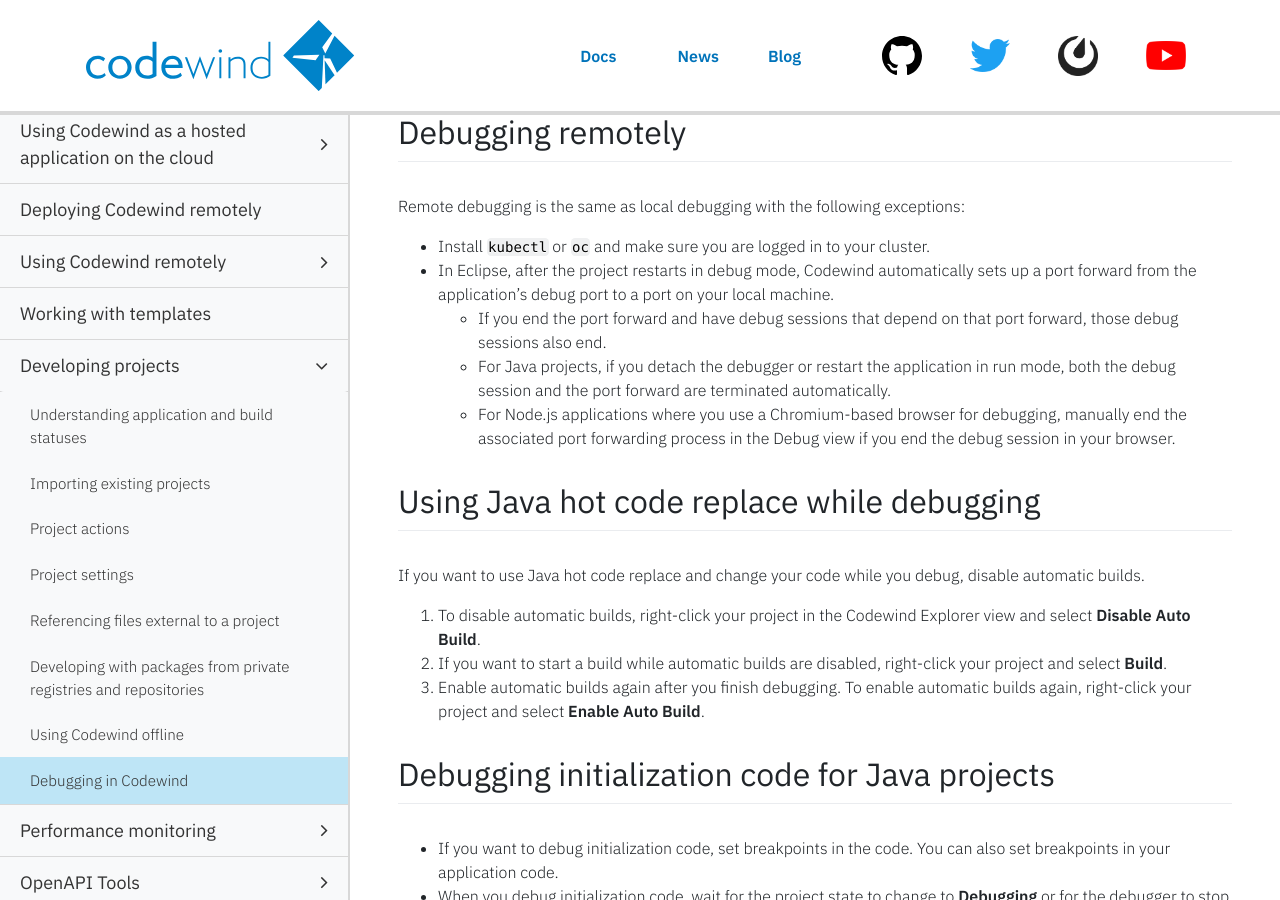
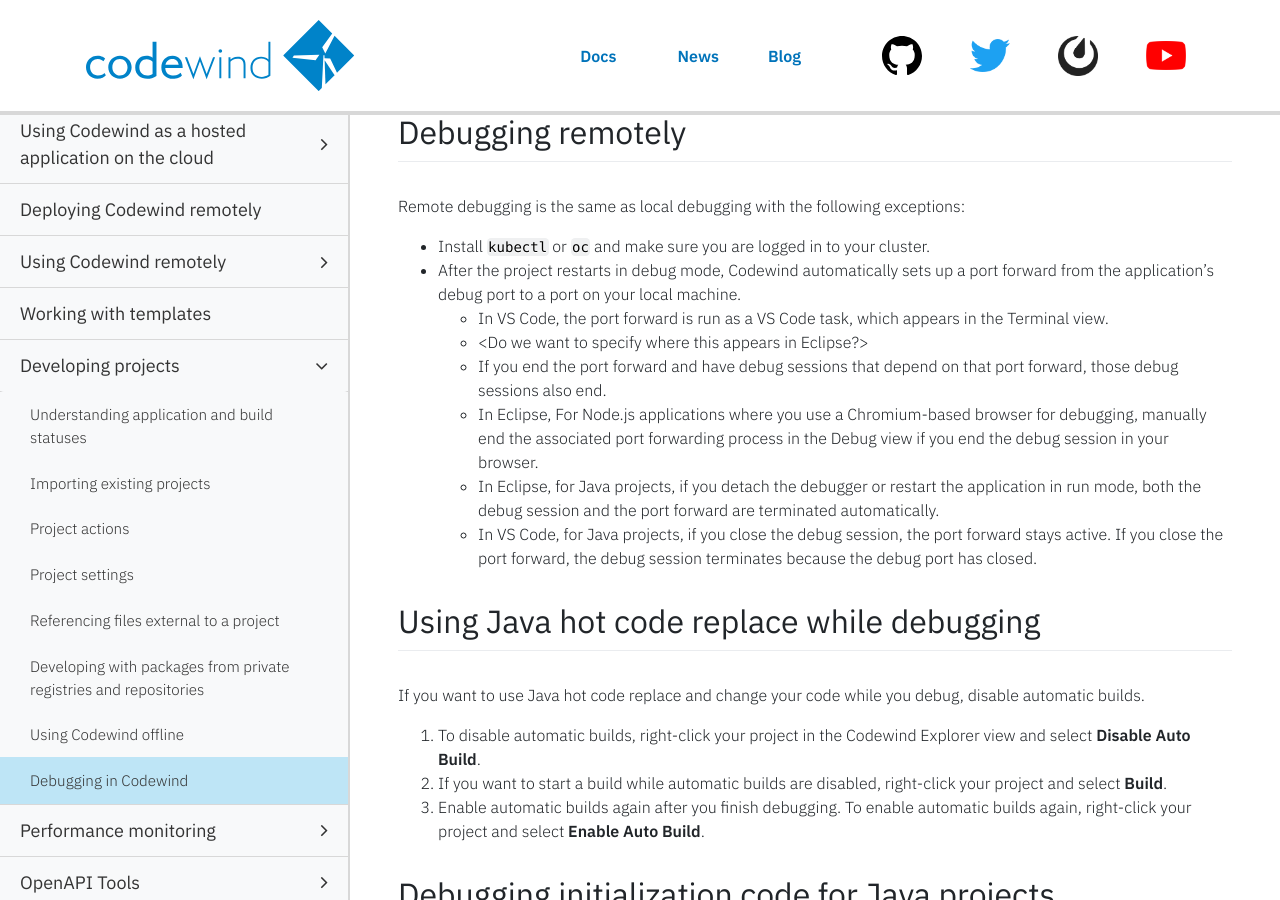
Before and after one commit to eclipse-archived/codewind-docs, a Jekyll site: the page built from docs/_documentations/debugging.md, in a window 1280 px wide and 900 px high, scrolled down 455 px. Built offline with Jekyll 4.4.1, drawn with Linux system fonts in a browser that asks for light colours; nearby versions of some CDN libraries; comment, search, counter and statistics services are not loaded.

Commit message:
Adding changes from developer
Signed-off-by: Sarah Ishida <sishida@us.ibm.com>

```diff
--- a/docs/_documentations/debugging.md
+++ b/docs/_documentations/debugging.md
@@ -21,10 +21,14 @@ Complete the following steps to debug in Codewind applications:
 ## Debugging remotely
 Remote debugging is the same as local debugging with the following exceptions:
 - Install `kubectl` or `oc` and make sure you are logged in to your cluster.
-- In Eclipse, after the project restarts in debug mode, Codewind automatically sets up a port forward from the application's debug port to a port on your local machine.
+- After the project restarts in debug mode, Codewind automatically sets up a port forward from the application's debug port to a port on your local machine.
+   - In VS Code, the port forward is run as a VS Code task, which appears in the Terminal view.
+   - <Do we want to specify where this appears in Eclipse?>
    - If you end the port forward and have debug sessions that depend on that port forward, those debug sessions also end.
-   - For Java projects, if you detach the debugger or restart the application in run mode, both the debug session and the port forward are terminated automatically.
-   - For Node.js applications where you use a Chromium-based browser for debugging, manually end the associated port forwarding process in the Debug view if you end the debug session in your browser.
+   - In Eclipse, For Node.js applications where you use a Chromium-based browser for debugging, manually end the associated port forwarding process in the Debug view if you end the debug session in your browser.
+   - In Eclipse, for Java projects, if you detach the debugger or restart the application in run mode, both the debug session and the port forward are terminated automatically.
+   - In VS Code, for Java projects, if you close the debug session, the port forward stays active.
+If you close the port forward, the debug session terminates because the debug port has closed.
 
 ## Using Java hot code replace while debugging
 If you want to use Java hot code replace and change your code while you debug, disable automatic builds.
```
